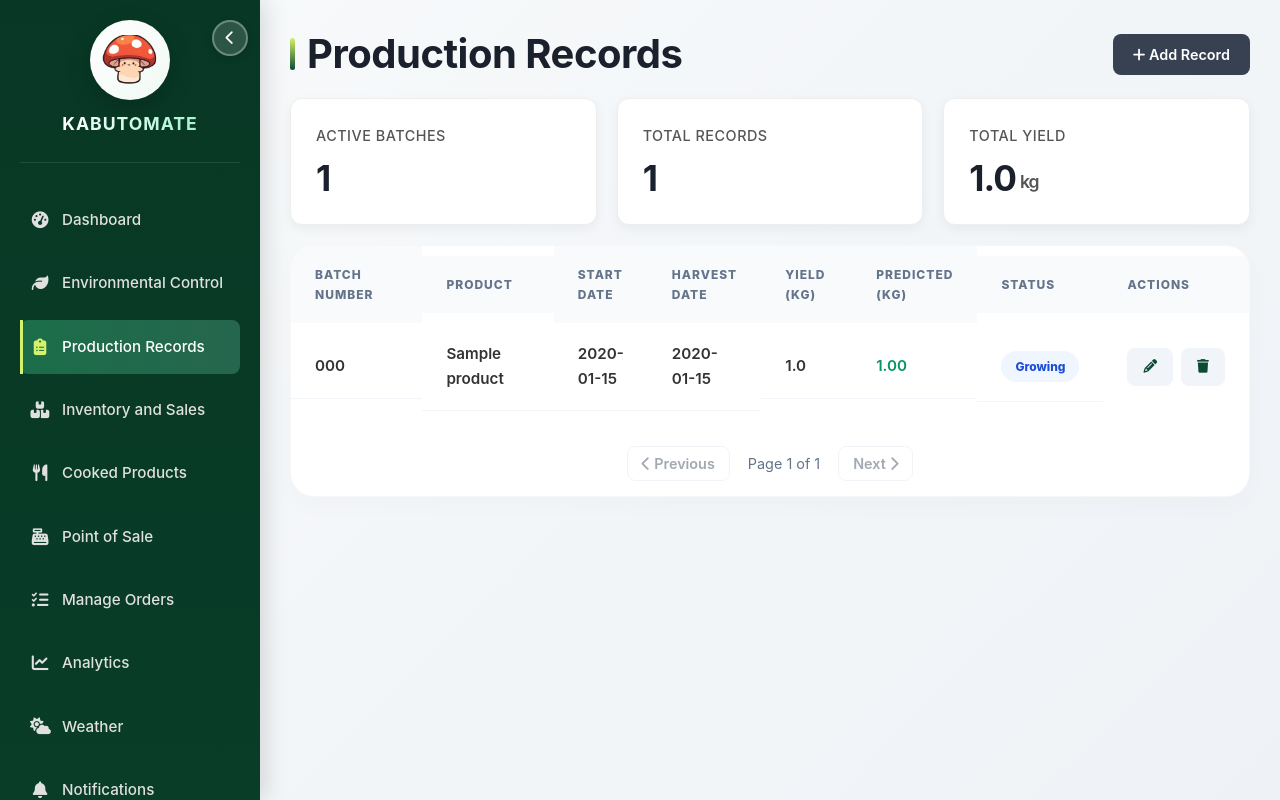
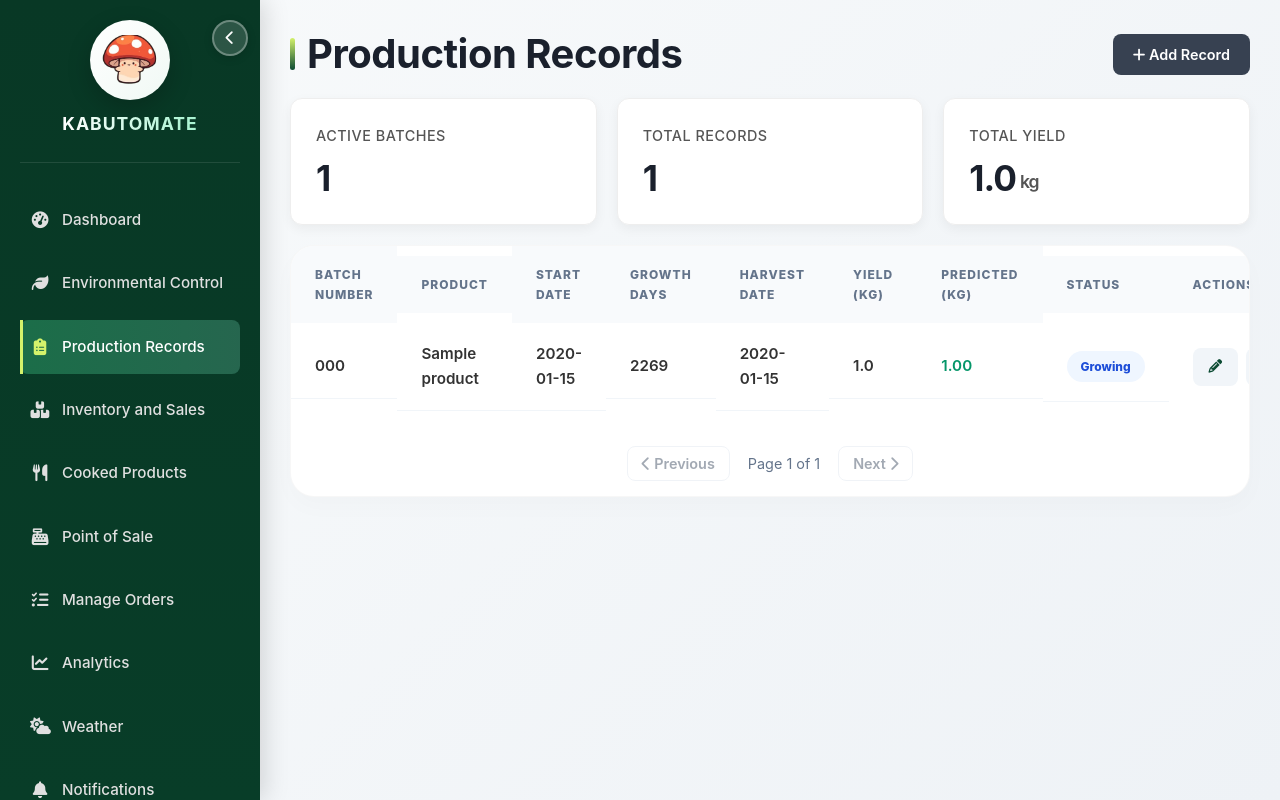
Before and after one commit to dankirvyy/Capstone-Project, a Django app: page /production/ in a window 1280 px wide. Run offline with Django 5.2, Linux system fonts and the light colour scheme; a user stored in the database is signed in; tables that the repository leaves empty hold one stand-in row (values such as "Sample post"); data that the repository does not hold is empty; parts of the project's set-up code (start-up, migrations or seed data) failed here and were passed over.

Commit message:
Added clients request

```diff
--- a/mushroom_dashboard/core/views.py
+++ b/mushroom_dashboard/core/views.py
@@ -170,6 +170,20 @@ def calculate_predicted_yield(start_date=None):
         return None
 
     return round(float(predicted), 2)
+
+
+def calculate_growth_days(start_date=None):
+    """Return elapsed growth days based on start date (minimum of 1 day)."""
+    parsed_start_date = None
+    if isinstance(start_date, str) and start_date:
+        parsed_start_date = date.fromisoformat(start_date)
+    elif isinstance(start_date, date):
+        parsed_start_date = start_date
+
+    if not parsed_start_date:
+        return None
+
+    return max((timezone.now().date() - parsed_start_date).days + 1, 1)
 
 
 # --- NEW: Predictive Maintenance Function ---
@@ -694,27 +708,35 @@ def admin_chat_api(request):
             'messages': messages_list,
         })
 
-    # Conversation list grouped by customer
-    customer_ids = CustomerAdminMessage.objects.values_list('customer_id', flat=True).distinct()
+    # Conversation list grouped by customer (one row per customer).
+    unread_counts = {
+        row['customer_id']: row['total']
+        for row in CustomerAdminMessage.objects.filter(
+            sender_id=F('customer_id'),
+            is_read=False
+        ).values('customer_id').annotate(total=Count('id'))
+    }
+
     conversations = []
-    for cid in customer_ids:
-        customer = User.objects.filter(id=cid).first()
-        if not customer:
+    seen_customer_ids = set()
+    latest_messages = CustomerAdminMessage.objects.select_related('customer').order_by('-created_at', '-id')
+
+    for msg in latest_messages:
+        cid = msg.customer_id
+        if cid in seen_customer_ids:
             continue
 
-        latest = CustomerAdminMessage.objects.filter(customer_id=cid).order_by('-created_at').first()
-        unread_count = CustomerAdminMessage.objects.filter(customer_id=cid, sender=customer, is_read=False).count()
-
+        seen_customer_ids.add(cid)
+        customer = msg.customer
         conversations.append({
             'customer_id': cid,
             'customer_name': customer.get_full_name() or customer.username,
             'customer_email': customer.email,
-            'last_message': latest.message if latest else '',
-            'last_time': latest.created_at.strftime('%Y-%m-%d %H:%M') if latest else '',
-            'unread_count': unread_count,
+            'last_message': msg.message,
+            'last_time': msg.created_at.strftime('%Y-%m-%d %H:%M'),
+            'unread_count': unread_counts.get(cid, 0),
         })
 
-    conversations.sort(key=lambda c: c['last_time'], reverse=True)
     return JsonResponse({'conversations': conversations})
 
 # --- Login / Logout Views ---
@@ -1410,6 +1432,7 @@ def production_api(request):
             'batch_number': batch.batch_number,
             'product_name': batch.product.name if batch.product else 'N/A',
             'start_date': batch.start_date.strftime('%Y-%m-%d'),
+            'growth_days': calculate_growth_days(batch.start_date) or '-',
             'harvest_date': batch.harvest_date.strftime('%Y-%m-%d') if batch.harvest_date else '-',
             'yield_kg': batch.yield_kg if batch.yield_kg is not None else '-',
             'predicted_yield_kg': batch.predicted_yield_kg if batch.predicted_yield_kg is not None else '-',
@@ -1431,10 +1454,11 @@ def production_api(request):
 def production_predict_api(request):
     try:
         data = json.loads(request.body)
+        growth_days = calculate_growth_days(data.get('start_date'))
         predicted = calculate_predicted_yield(
             start_date=data.get('start_date')
         )
-        return JsonResponse({'success': True, 'predicted_yield': predicted})
+        return JsonResponse({'success': True, 'predicted_yield': predicted, 'growth_days': growth_days})
     except Exception as e:
         return JsonResponse({'success': False, 'error': str(e)}, status=400)
 
@@ -1463,6 +1487,7 @@ def production_api_detail(request, pk):
             'product_id': batch.product_id,
             'batch_number': batch.batch_number,
             'start_date': batch.start_date,
+            'growth_days': calculate_growth_days(batch.start_date),
             'harvest_date': batch.harvest_date,
             'yield_kg': batch.yield_kg,
             'predicted_yield_kg': batch.predicted_yield_kg,
--- a/mushroom_dashboard/mushroom_dashboard/settings.py
+++ b/mushroom_dashboard/mushroom_dashboard/settings.py
@@ -35,7 +35,7 @@ elif DEBUG:
     # Development default: allow LAN access without extra configuration.
     ALLOWED_HOSTS = ['*']
 else:
-    ALLOWED_HOSTS = ['localhost', '127.0.0.1', '10.72.252.56']
+    ALLOWED_HOSTS = ['localhost', '127.0.0.1', '192.168.8.38']
 
 CSRF_TRUSTED_ORIGINS = [
     origin.strip()
--- a/mushroom_dashboard/mushroom_dashboard/urls.py
+++ b/mushroom_dashboard/mushroom_dashboard/urls.py
@@ -17,14 +17,23 @@ Including another URLconf
 from django.contrib import admin
 from django.urls import path, include
 from django.conf import settings
-from django.conf.urls.static import static
+from django.conf.urls.static import static as static_serve
+from django.templatetags.static import static as static_url
+from django.views.generic import RedirectView
 
 urlpatterns = [
     path('admin/', admin.site.urls),
     path('accounts/', include('allauth.urls')),  # Google OAuth routes
     path('', include('core.urls')),
+    path(
+        'favicon.ico',
+        RedirectView.as_view(
+            url=static_url('images/Screenshot_2025-11-01_124726-removebg-preview.png'),
+            permanent=True,
+        ),
+    ),
 ]
 
 # Serve media files during development
 if settings.DEBUG:
-    urlpatterns += static(settings.MEDIA_URL, document_root=settings.MEDIA_ROOT)
+    urlpatterns += static_serve(settings.MEDIA_URL, document_root=settings.MEDIA_ROOT)
--- a/mushroom_dashboard/templates/production.html
+++ b/mushroom_dashboard/templates/production.html
@@ -786,6 +786,10 @@
                         <input type="date" id="start_date" name="start_date" required>
                     </div>
                     <div class="form-group">
+                        <label for="growth_days_display">Growth Days</label>
+                        <input type="text" id="growth_days_display" readonly value="-">
+                    </div>
+                    <div class="form-group">
                         <label for="predicted_yield_display">Predicted (kg)</label>
                         <input type="text" id="predicted_yield_display" readonly value="Calculating...">
                     </div>
@@ -868,10 +872,11 @@
 
         <div class="table-card">
             <div class="table-scroll-wrapper">
-            <div id="production-table-grid" class="table-grid" style="grid-template-columns: 1.3fr 1.3fr 0.9fr 0.9fr 0.9fr 1fr 0.9fr 0.9fr;">
+            <div id="production-table-grid" class="table-grid" style="grid-template-columns: 1.2fr 1.2fr 0.9fr 0.8fr 0.9fr 0.8fr 1fr 0.9fr 0.9fr;">
                 <div class="table-header">Batch Number</div>
                 <div class="table-header">Product</div>
                 <div class="table-header">Start Date</div>
+                <div class="table-header">Growth Days</div>
                 <div class="table-header">Harvest Date</div>
                 <div class="table-header">Yield (kg)</div>
                 <div class="table-header">Predicted (kg)</div>
@@ -879,6 +884,7 @@
                 <div class="table-header">Actions</div>
 
                 <div class="table-row">Loading...</div>
+                <div class="table-row"></div>
                 <div class="table-row"></div>
                 <div class="table-row"></div>
                 <div class="table-row"></div>
@@ -939,6 +945,7 @@
         const addProductInput = document.getElementById('product');
         const addBatchNumberInput = document.getElementById('batch_number');
         const addStartDateInput = document.getElementById('start_date');
+        const growthDaysDisplay = document.getElementById('growth_days_display');
         const predictedYieldDisplay = document.getElementById('predicted_yield_display');
 
         const editModal = document.getElementById('editRecordModal');
@@ -990,8 +997,8 @@
         }
 
         function renderProductionPage() {
-            // Clear Table (keep 8 headers)
-            while (tableGrid.children.length > 8) {
+            // Clear Table (keep 9 headers)
+            while (tableGrid.children.length > 9) {
                 tableGrid.removeChild(tableGrid.lastChild);
             }
 
@@ -1006,6 +1013,7 @@
                 tableGrid.appendChild(createRow(batch.batch_number));
                 tableGrid.appendChild(createRow(batch.product_name));
                 tableGrid.appendChild(createRow(batch.start_date));
+                tableGrid.appendChild(createRow(batch.growth_days));
                 tableGrid.appendChild(createRow(batch.harvest_date));
                 tableGrid.appendChild(createRow(batch.yield_kg));
 
@@ -1097,6 +1105,7 @@
 
         async function refreshPredictedYield() {
             predictedYieldDisplay.value = 'Calculating...';
+            growthDaysDisplay.value = '-';
             const payload = {
                 start_date: addStartDateInput.value || null
             };
@@ -1109,9 +1118,11 @@
                 });
                 const result = await response.json();
                 predictedYieldDisplay.value = result.success ? formatPredicted(result.predicted_yield) : '-';
+                growthDaysDisplay.value = result.success && result.growth_days ? result.growth_days : '-';
             } catch (error) {
                 console.error('Failed to update predicted yield:', error);
                 predictedYieldDisplay.value = '-';
+                growthDaysDisplay.value = '-';
             }
         }
 
```
Also changed, not shown: mushroom_dashboard/templates/dashboard.html (+12 -2 lines).
